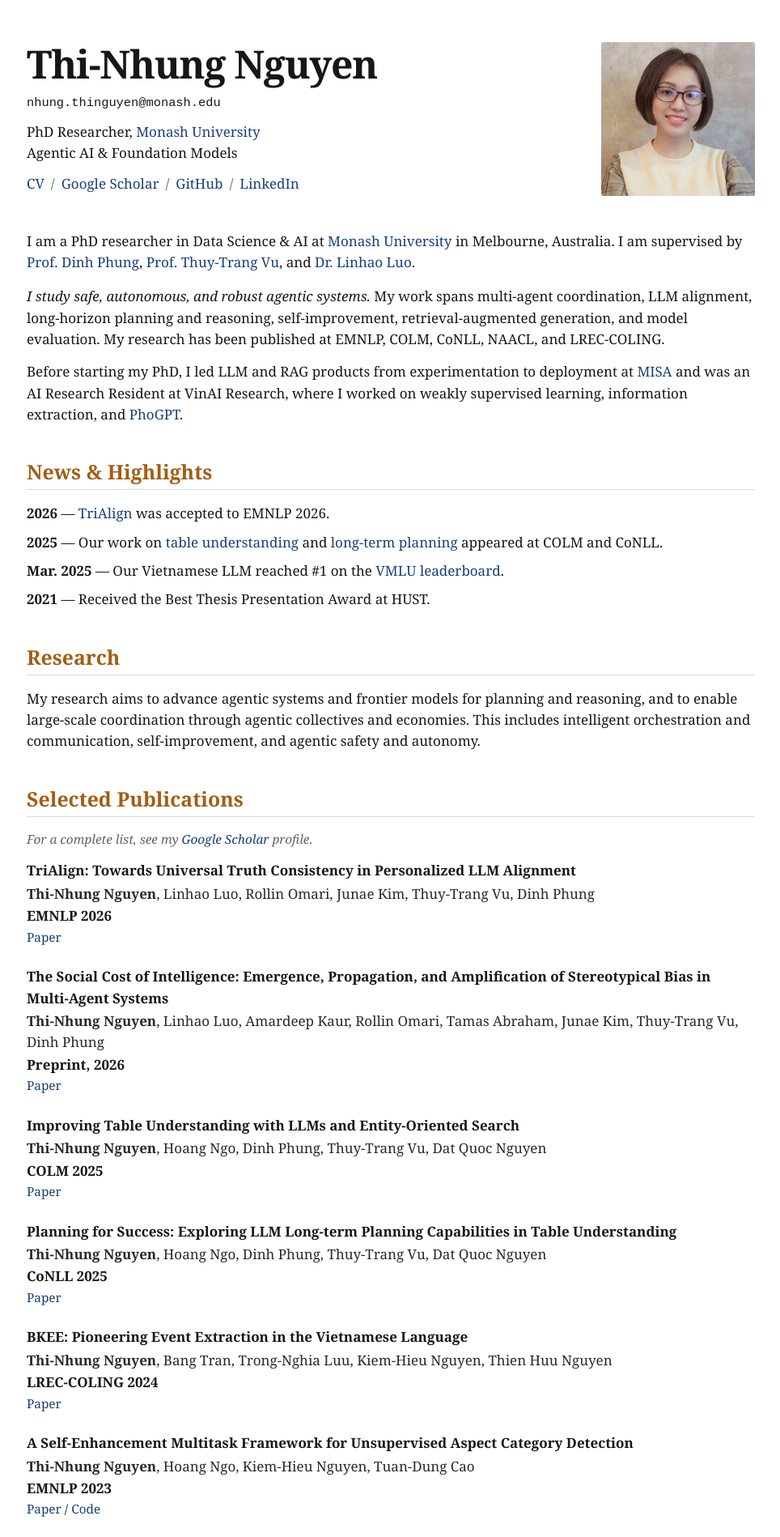
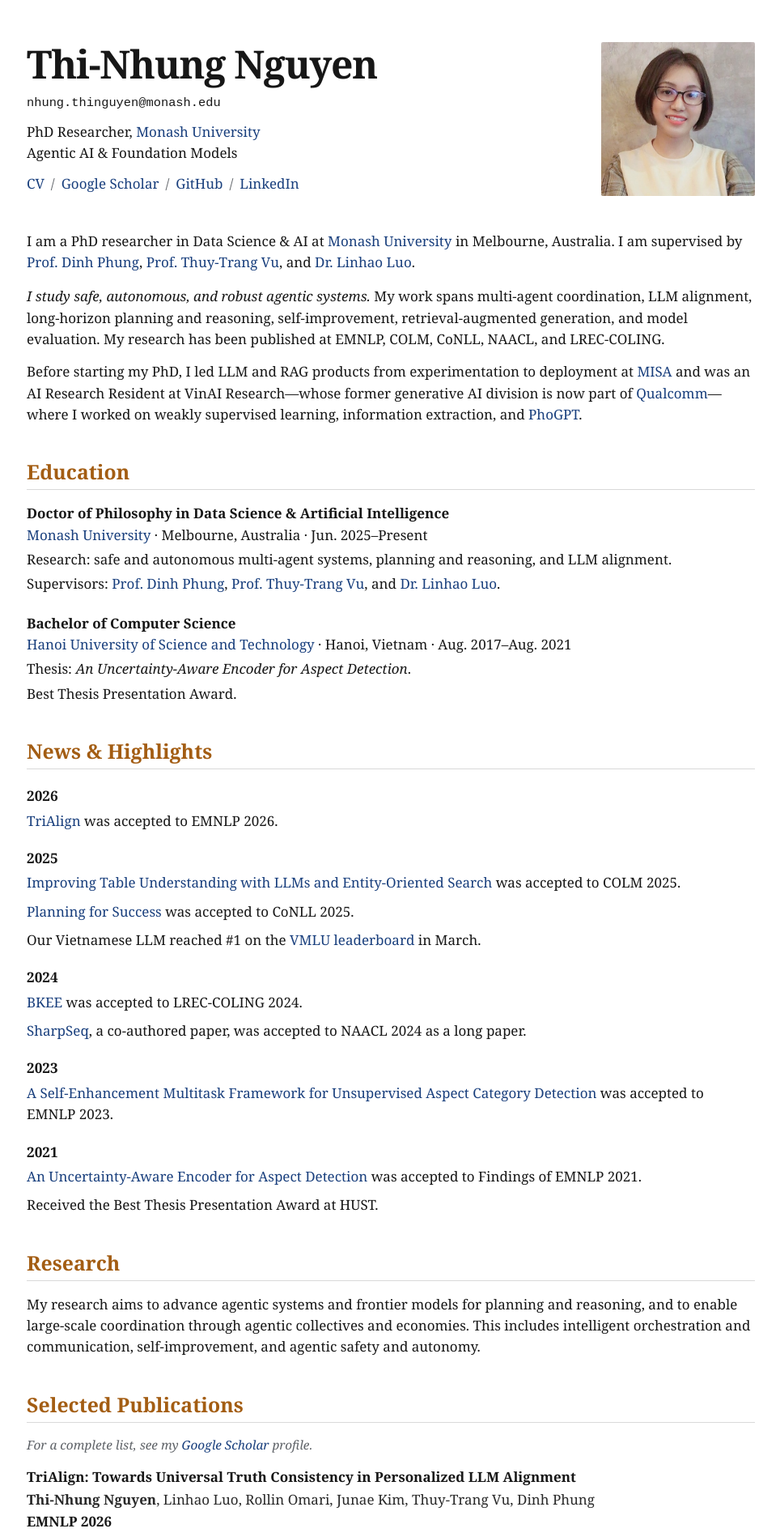
Before and after one commit to nhungnt7/nhungnt7.github.io, a Jekyll site: the page built from _pages/about.md, in a window 1280 px wide. Shown: the top 1898 px of the page at 81% size, without its empty margins (157-1121 px from the left). Built offline with Jekyll 4.4.1, drawn with Linux system fonts in a browser that asks for light colours; some of the changed text lies outside the part shown.

Commit message:
Expand education news and academic service

```diff
--- a/_pages/about.md
+++ b/_pages/about.md
@@ -12,15 +12,53 @@ I am a PhD researcher in Data Science & AI at [Monash University](https://www.mo
 
 <p class="research-focus"><em>I study safe, autonomous, and robust agentic systems.</em> My work spans multi-agent coordination, LLM alignment, long-horizon planning and reasoning, self-improvement, retrieval-augmented generation, and model evaluation. My research has been published at EMNLP, COLM, CoNLL, NAACL, and LREC-COLING.</p>
 
-Before starting my PhD, I led LLM and RAG products from experimentation to deployment at [MISA](https://www.misa.vn/) and was an AI Research Resident at VinAI Research, where I worked on weakly supervised learning, information extraction, and [PhoGPT](https://github.com/VinAIResearch/PhoGPT).
+Before starting my PhD, I led LLM and RAG products from experimentation to deployment at [MISA](https://www.misa.vn/) and was an AI Research Resident at VinAI Research—whose former generative AI division is now part of [Qualcomm](https://www.qualcomm.com/news/releases/2025/04/qualcomm-expands-generative-ai-capabilities-with-acquisition-of-)—where I worked on weakly supervised learning, information extraction, and [PhoGPT](https://github.com/VinAIResearch/PhoGPT).
+
+## Education
+
+<div class="education-entry">
+  <p><strong>Doctor of Philosophy in Data Science &amp; Artificial Intelligence</strong><br>
+  <a href="https://www.monash.edu/">Monash University</a> · Melbourne, Australia · Jun. 2025–Present</p>
+  <p>Research: safe and autonomous multi-agent systems, planning and reasoning, and LLM alignment.</p>
+  <p>Supervisors: <a href="https://dinhphung.ml/">Prof. Dinh Phung</a>, <a href="https://trangvu.github.io/">Prof. Thuy-Trang Vu</a>, and <a href="https://rmanluo.github.io/">Dr. Linhao Luo</a>.</p>
+</div>
+
+<div class="education-entry">
+  <p><strong>Bachelor of Computer Science</strong><br>
+  <a href="https://www.hust.edu.vn/en/">Hanoi University of Science and Technology</a> · Hanoi, Vietnam · Aug. 2017–Aug. 2021</p>
+  <p>Thesis: <em>An Uncertainty-Aware Encoder for Aspect Detection</em>.</p>
+  <p>Best Thesis Presentation Award.</p>
+</div>
 
 ## News & Highlights
 
+<h3 class="news-year">2026</h3>
 <ul class="news-list">
-  <li><time>2026</time> — <a href="https://arxiv.org/abs/2606.01755">TriAlign</a> was accepted to EMNLP 2026.</li>
-  <li><time>2025</time> — Our work on <a href="https://arxiv.org/abs/2508.17028">table understanding</a> and <a href="https://aclanthology.org/2025.conll-1.6/">long-term planning</a> appeared at COLM and CoNLL.</li>
-  <li><time>Mar. 2025</time> — Our Vietnamese LLM reached #1 on the <a href="https://vmlu.ai/leaderboard">VMLU leaderboard</a>.</li>
-  <li><time>2021</time> — Received the Best Thesis Presentation Award at HUST.</li>
+  <li><a href="https://arxiv.org/abs/2606.01755">TriAlign</a> was accepted to EMNLP 2026.</li>
+</ul>
+
+<h3 class="news-year">2025</h3>
+<ul class="news-list">
+  <li><a href="https://arxiv.org/abs/2508.17028">Improving Table Understanding with LLMs and Entity-Oriented Search</a> was accepted to COLM 2025.</li>
+  <li><a href="https://aclanthology.org/2025.conll-1.6/">Planning for Success</a> was accepted to CoNLL 2025.</li>
+  <li>Our Vietnamese LLM reached #1 on the <a href="https://vmlu.ai/leaderboard">VMLU leaderboard</a> in March.</li>
+</ul>
+
+<h3 class="news-year">2024</h3>
+<ul class="news-list">
+  <li><a href="https://aclanthology.org/2024.lrec-main.217/">BKEE</a> was accepted to LREC-COLING 2024.</li>
+  <li><a href="https://aclanthology.org/2024.naacl-long.200/">SharpSeq</a>, a co-authored paper, was accepted to NAACL 2024 as a long paper.</li>
+</ul>
+
+<h3 class="news-year">2023</h3>
+<ul class="news-list">
+  <li><a href="https://arxiv.org/abs/2311.09708">A Self-Enhancement Multitask Framework for Unsupervised Aspect Category Detection</a> was accepted to EMNLP 2023.</li>
+</ul>
+
+<h3 class="news-year">2021</h3>
+<ul class="news-list">
+  <li><a href="https://aclanthology.org/2021.findings-emnlp.69/">An Uncertainty-Aware Encoder for Aspect Detection</a> was accepted to Findings of EMNLP 2021.</li>
+  <li>Received the Best Thesis Presentation Award at HUST.</li>
 </ul>
 
 ## Research
@@ -61,9 +99,16 @@ My research aims to advance agentic systems and frontier models for planning and
 
 <div class="publication">
   <p class="publication__title">BKEE: Pioneering Event Extraction in the Vietnamese Language</p>
-  <p class="publication__authors"><strong>Thi-Nhung Nguyen</strong>, Bang Tran, Trong-Nghia Luu, Kiem-Hieu Nguyen, Thien Huu Nguyen</p>
+  <p class="publication__authors"><strong>Thi-Nhung Nguyen</strong>, Bang Tien Tran, Trong-Nghia Luu, Thien Huu Nguyen, Kiem-Hieu Nguyen</p>
   <p class="publication__venue">LREC-COLING 2024</p>
   <p class="publication__links"><a href="https://aclanthology.org/2024.lrec-main.217/">Paper</a></p>
+</div>
+
+<div class="publication">
+  <p class="publication__title">SharpSeq: Empowering Continual Event Detection through Sharpness-Aware Sequential-task Learning</p>
+  <p class="publication__authors">Thanh-Thien Le, Viet Dao, Linh Van Nguyen, <strong>Thi-Nhung Nguyen</strong>, Linh Van Ngo, Thien Huu Nguyen</p>
+  <p class="publication__venue">NAACL 2024 · Long Paper</p>
+  <p class="publication__links"><a href="https://aclanthology.org/2024.naacl-long.200/">Paper</a></p>
 </div>
 
 <div class="publication">
@@ -89,11 +134,15 @@ My research aims to advance agentic systems and frontier models for planning and
   <li><time>2019–2022</time> — Research Student, Data Science Laboratory, HUST</li>
 </ul>
 
-## Education & Teaching
+## Academic Service
 
 <ul class="compact-list">
-  <li><time>2025–Present</time> — PhD in Data Science & AI, <a href="https://www.monash.edu/">Monash University</a></li>
-  <li><time>2017–2021</time> — Bachelor of Computer Science, <a href="https://www.hust.edu.vn/en/">HUST</a></li>
+  <li><time>2021–2026</time> — Reviewer for <a href="https://aclanthology.org/venues/acl/">ACL</a> and <a href="https://aclanthology.org/venues/emnlp/">EMNLP</a>.</li>
+</ul>
+
+## Teaching
+
+<ul class="compact-list">
   <li><time>Semester 1, 2026</time> — Teaching Assistant, Natural Language Processing, Monash University</li>
   <li><time>2024</time> — Teaching Assistant, Natural Language Processing, VinUniversity</li>
   <li><time>2021</time> — Teaching Assistant, Web Mining and Graph Analytics, HUST</li>
--- a/assets/css/simple.css
+++ b/assets/css/simple.css
@@ -123,6 +123,20 @@ h2 {
   font-style: italic;
 }
 
+.education-entry {
+  margin-bottom: 22px;
+}
+
+.education-entry p {
+  margin-bottom: 4px;
+}
+
+.news-year {
+  margin: 22px 0 6px;
+  font-size: 1.08rem;
+  line-height: 1.3;
+}
+
 .news-list,
 .compact-list {
   margin: 0;
```
